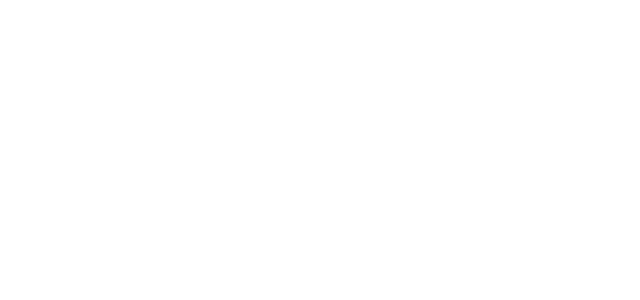
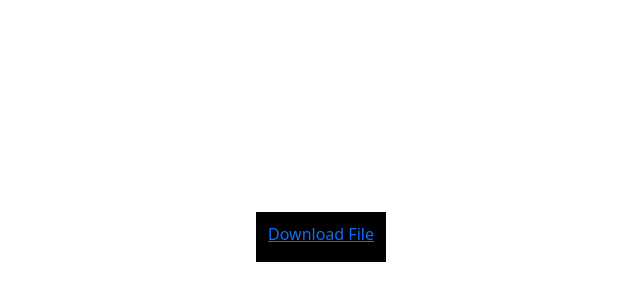
Before and after one commit to alymomdouh/AngularTestExamples, an Angular app: page /file-download in a window 1280 px wide. Before the commit this address led to /. Shown: the part 88-388 px from the top of the page, without its empty margins (384-1024 px from the left). Built offline with nearby package versions, Linux system fonts and the light colour scheme.

Commit message:
add file download sanitizer

```diff
--- a/src/Components/default/default.component.html
+++ b/src/Components/default/default.component.html
@@ -516,6 +516,12 @@
             </svg>
             <span>Html to Pdf app </span>
         </button>
+        <button class="card card-small" (click)="btnfiledownloadClick();" tabindex="0">
+            <svg class="material-icons" xmlns="http://www.w3.org/2000/svg" width="24" height="24" viewBox="0 0 24 24">
+                <path d="M19 13h-6v6h-2v-6H5v-2h6V5h2v6h6v2z" />
+            </svg>
+            <span>File Download</span>
+        </button>
     </div>
     <!-- endmytest -->
     <!-- Terminal -->
--- a/src/Components/default/default.component.ts
+++ b/src/Components/default/default.component.ts
@@ -19,6 +19,9 @@
   btnhtmltopdfAppClick = () => {
     this.router.navigateByUrl('/html-to-pdf');
   };
+  btnfiledownloadClick = () => {
+    this.router.navigateByUrl('/file-download');
+  };
 
   ngOnInit(): void {
   }
--- /dev/null
+++ b/src/Components/file-download/file-download.component.html
@@ -0,0 +1,4 @@
+<div
+    style="width: 130px; height: 50px;margin-top: 300px;text-align: center; text-decoration:none;margin-left: 50%;background-color: black;padding: 10px;color: white;">
+    <a [href]="fileUrl" download="file.txt">Download File</a>
+</div>
--- /dev/null
+++ b/src/Components/file-download/file-download.component.ts
@@ -0,0 +1,21 @@
+import { Component, OnInit } from '@angular/core';
+import { DomSanitizer, SafeResourceUrl } from '@angular/platform-browser';
+
+@Component({
+  selector: 'app-file-download',
+  templateUrl: './file-download.component.html',
+  styleUrls: ['./file-download.component.css']
+})
+export class FileDownloadComponent implements OnInit {
+
+  name = 'Angular 5';
+  fileUrl!: SafeResourceUrl;
+  constructor(private sanitizer: DomSanitizer) { }
+  ngOnInit() {
+    const data = 'test file download';
+    const blob = new Blob([data], {
+      type: 'application/octet-stream'
+    });
+    this.fileUrl = this.sanitizer.bypassSecurityTrustResourceUrl(window.URL.createObjectURL(blob));
+  }
+}
--- a/src/app/app-routing.module.ts
+++ b/src/app/app-routing.module.ts
@@ -1,6 +1,7 @@
 import { NgModule } from '@angular/core';
 import { RouterModule, Routes } from '@angular/router';
 import { DefaultComponent } from 'src/Components/default/default.component';
+import { FileDownloadComponent } from 'src/Components/file-download/file-download.component';
 import { HtmlTopdfComponent } from 'src/Components/html-topdf/html-topdf.component';
 import { RegisterComponent } from 'src/Components/register/register.component';
 import { ToDoAppsComponent } from 'src/Components/to-do-apps/to-do-apps.component';
@@ -18,6 +19,7 @@
   { path: 'Register', component: RegisterComponent },
   { path: 'todo-app', component: ToDoAppsComponent },
   { path: 'html-to-pdf', component: HtmlTopdfComponent },
+  { path: 'file-download', component: FileDownloadComponent },
 ];
 
 @NgModule({
--- a/src/app/app.module.ts
+++ b/src/app/app.module.ts
@@ -3,6 +3,7 @@
 import { FormsModule, ReactiveFormsModule } from '@angular/forms';
 import { BrowserModule } from '@angular/platform-browser';
 import { DefaultComponent } from 'src/Components/default/default.component';
+import { FileDownloadComponent } from 'src/Components/file-download/file-download.component';
 import { HtmlTopdfComponent } from 'src/Components/html-topdf/html-topdf.component';
 import { RegisterComponent } from 'src/Components/register/register.component';
 import { ToDoAppsComponent } from 'src/Components/to-do-apps/to-do-apps.component';
@@ -16,7 +17,8 @@
     RegisterComponent,
     DefaultComponent,
     ToDoAppsComponent,
-    HtmlTopdfComponent
+    HtmlTopdfComponent,
+    FileDownloadComponent
   ],
   imports: [
     BrowserModule,
```
Also changed, not shown: src/Components/file-download/file-download.component.css (added), 1 other file (tests, documents, lock files or other folders).
